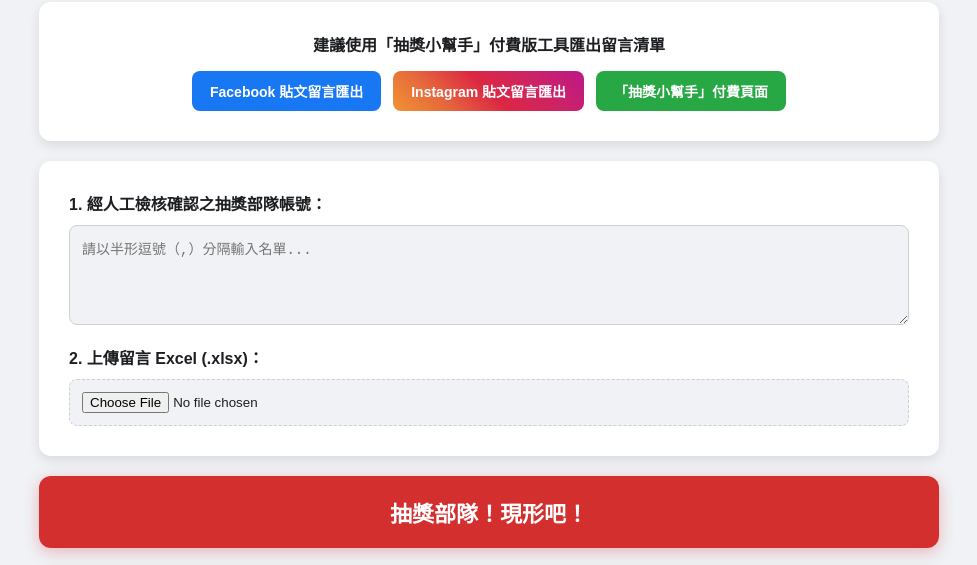
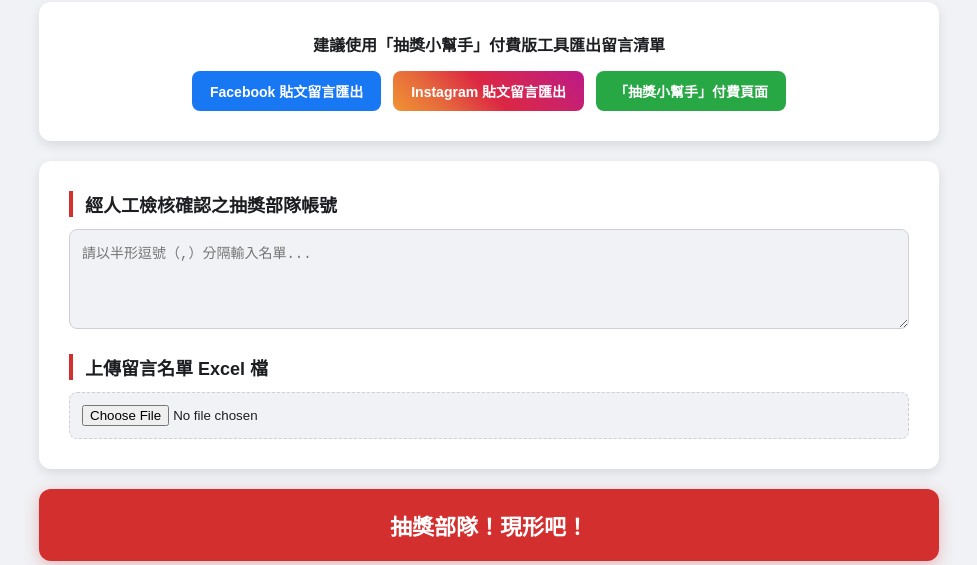
Before and after one commit to yicheng0523/GiveawayParticipantFilter, a plain HTML site: page index.html in a window 1280 px wide. Shown: the part 88-653 px from the top of the page, without its empty margins (151-1128 px from the left). Drawn offline with Linux system fonts and the light colour scheme.

Commit message:
index.html

```diff
--- a/index.html
+++ b/index.html
@@ -47,8 +47,9 @@
         .btn-ig { background: linear-gradient(45deg, #f09433 0%, #e6683c 25%, #dc2743 50%, #cc2366 75%, #bc1888 100%); }
         .btn-pay { background-color: #28a745; }
 
-        .input-group { margin-bottom: 20px; }
-        label { display: block; font-weight: bold; margin-bottom: 10px; }
+        .input-group { margin-bottom: 25px; }
+        .section-title-style { font-size: 18px; font-weight: bold; border-left: 4px solid var(--accent-red); padding-left: 12px; margin: 0; display: block; margin-bottom: 12px; }
+
         textarea, .file-input-wrapper { width: 100%; box-sizing: border-box; }
         textarea { height: 100px; padding: 12px; border: 1px solid var(--border-color); border-radius: 8px; background: var(--bg-color); color: var(--text-main); font-size: 14px; resize: vertical; display: block; }
         input[type="file"] { width: 100%; padding: 12px; border: 1px dashed var(--border-color); border-radius: 8px; background: var(--bg-color); color: var(--text-main); cursor: pointer; box-sizing: border-box; display: block; }
@@ -58,7 +59,6 @@
 
         .dashboard-section { border: 2px solid var(--border-color); }
         .dashboard-header { display: flex; justify-content: space-between; align-items: center; margin-bottom: 20px; }
-        .section-title-style { font-size: 18px; font-weight: bold; border-left: 4px solid var(--accent-red); padding-left: 12px; margin: 0; }
         #status-text { font-size: 14px; color: var(--text-sub); font-weight: normal; margin-left: 10px; }
 
         .stats-grid { display: grid; grid-template-columns: repeat(4, 1fr); gap: 15px; margin-bottom: 25px; }
@@ -103,11 +103,11 @@
 
     <div class="section-card">
         <div class="input-group">
-            <label>1. 經人工檢核確認之抽獎部隊帳號：</label>
+            <label class="section-title-style">經人工檢核確認之抽獎部隊帳號</label>
             <textarea id="nameInput" placeholder="請以半形逗號（,）分隔輸入名單..."></textarea>
         </div>
         <div class="input-group" style="margin-bottom:0;">
-            <label>2. 上傳留言 Excel (.xlsx)：</label>
+            <label class="section-title-style">上傳留言名單 Excel 檔</label>
             <div class="file-input-wrapper">
                 <input type="file" id="fileUpload" accept=".xlsx">
             </div>
@@ -185,6 +185,7 @@
 
     function animateValueEaseOut(id, start, end, duration = 5000) {
         const obj = document.getElementById(id);
+        if (!obj) return;
         let startTimestamp = null;
         const step = (timestamp) => {
             if (!startTimestamp) startTimestamp = timestamp;
```
